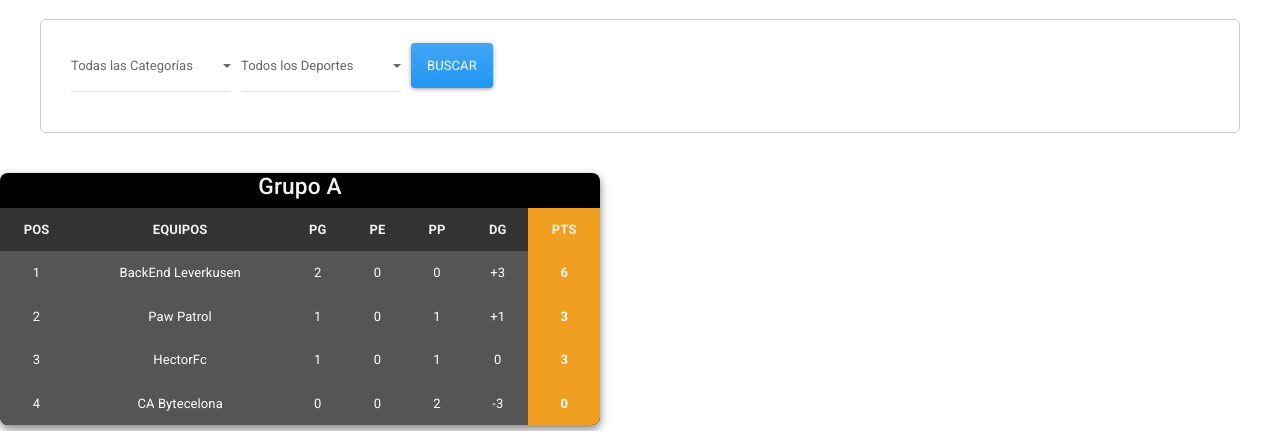
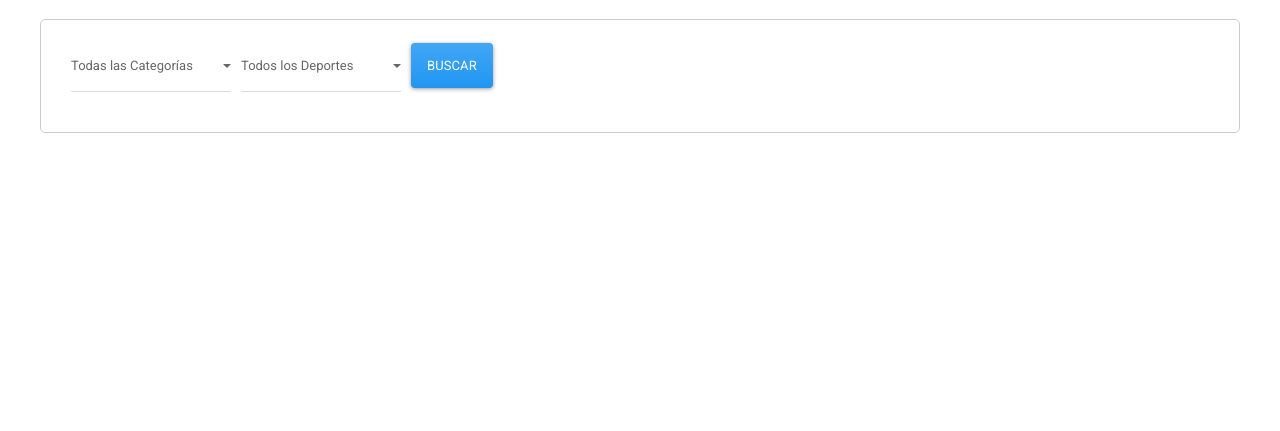
Before and after one commit to ParisNicolas/CopaRenault-Admin, a Flask app: page /partidos in a window 1280 px wide. Shown: the part 369-800 px from the top of the page. Run offline with Flask 3, Linux system fonts and the light colour scheme; some libraries are stand-ins or nearby versions.

Commit message:
Me dejo de andar el venv, me quiero matar

```diff
--- a/app/routes/sports.py
+++ b/app/routes/sports.py
@@ -1,33 +1,30 @@
-from flask import Blueprint, flash, redirect, render_template, request, url_for
+from flask import Blueprint, render_template, request
 from app import db
-from app.models import Inscripcion
-from app.models import Partido
 from app.models import Equipo
 from collections import defaultdict
 
-#from app.models import Carrito, Producto, CarritoProducto, Transaccion
-#from app.forms import TarjetaForm
-
 sport_bp = Blueprint('sport_bp', __name__, template_folder='templates')
 
-@sport_bp.route('/partidos', defaults={'deporte': 'futbol', 'categoria': 'mayor'})
+@sport_bp.route('/partidos', defaults={'deporte': None, 'categoria': None})
 @sport_bp.route('/partidos/<deporte>/<categoria>')
 def partidos(deporte, categoria):
+    # Filtrar equipos según el deporte y la categoría
+    query = Equipo.query
+    if deporte:
+        query = query.filter_by(deporte=deporte)
+    if categoria:
+        query = query.filter_by(categoria=categoria)
 
-    equipos = Equipo.query.filter_by(deporte=deporte, categoria=categoria).order_by(Equipo.grupo).all()
+    equipos = query.order_by(Equipo.grupo).all()
 
-    #agrupar por grupo
+    # Agrupar equipos por grupo
     equipos_por_grupo = defaultdict(list)
     for equipo in equipos:
         equipos_por_grupo[equipo.grupo].append(equipo)
 
-    #acceder a los equipos por grupo
-    for grupo, equipos in equipos_por_grupo.items():
-        print(f'Grupo {grupo}:')
-        for equipo in equipos:
-            print(f'{equipo.nombre} - {equipo.colegio}')
+    return render_template('deportes/partidos.html', grupos=equipos_por_grupo)
 
-    return render_template('deportes/partidos.html', grupos= equipos_por_grupo)
+
     """datos = []
     for equipo in equipos:
         datos.append({"nombre":equipo.deporte, "grupo":registro.grupo_equipo, "pts":registro.puntos_equipo})
--- a/app/templates/deportes/partidos.html
+++ b/app/templates/deportes/partidos.html
@@ -3,8 +3,6 @@
 {% block extra_head %}
     <link rel="stylesheet" href="https://cdn.jsdelivr.net/npm/bootstrap@5.3.3/dist/css/bootstrap.min.css">
 {% endblock %}
-
-
 
 {% block body %}
 <style>
@@ -48,14 +46,10 @@
     }
 </style>
 
-
 <div class="col-md-16" style="margin: 40px;">
-    <div class="admin_bar"
-        style="border: 1px solid #ccc; padding: 20px; border-radius: 5px; display: flex; justify-content: space-between; align-items: flex-start;">
+    <div class="admin_bar" style="border: 1px solid #ccc; padding: 20px; border-radius: 5px; display: flex; justify-content: space-between; align-items: flex-start;">
 
         <div class="filter-container" style="display: flex; align-items: center; margin-bottom: 20px;">
-
-
             <div class="dropdown" style="margin-left: 10px;width: 160px;">
                 <select id="categoriaFilter" class="form-control">
                     <option value="">Todas las Categorías</option>
@@ -81,58 +75,21 @@
     </div>
 </div>
 
-<div class="tabla-clasificacion">
-    <h3>Grupo A</h3>
-    <table>
-        <thead>
-            <tr>
-                <th>POS</th>
-                <th>EQUIPOS</th>
-                <th>PG</th>
-                <th>PE</th>
-                <th>PP</th>
-                <th>DG</th>
-                <th class="highlight">PTS</th>
-            </tr>
-        </thead>
-        <tbody>
-            <tr>
-                <td>1</td>
-                <td>BackEnd Leverkusen</td>
-                <td>2</td>
-                <td>0</td>
-                <td>0</td>
-                <td>+3</td>
-                <td class="highlight">6</td>
-            </tr>
-            <tr>
-                <td>2</td>
-                <td>Paw Patrol</td>
-                <td>1</td>
-                <td>0</td>
-                <td>1</td>
-                <td>+1</td>
-                <td class="highlight">3</td>
-            </tr>
-            <tr>
-                <td>3</td>
-                <td>HectorFc</td>
-                <td>1</td>
-                <td>0</td>
-                <td>1</td>
-                <td>0</td>
-                <td class="highlight">3</td>
-            </tr>
-            <tr>
-                <td>4</td>
-                <td>CA Bytecelona</td>
-                <td>0</td>
-                <td>0</td>
-                <td>2</td>
-                <td>-3</td>
-                <td class="highlight">0</td>
-            </tr>
-        </tbody>
-    </table>
-</div>
+<script>
+    document.getElementById("applyFiltersBtn").addEventListener("click", function () {
+        const categoria = document.getElementById("categoriaFilter").value;
+        const deporte = document.getElementById("deporteFilter").value;
+        window.location.href = `/partidos/${deporte}/${categoria}`;
+    });
+</script>
+
+{% for grupo, equipos in grupos.items() %}
+    <h2>Grupo {{ grupo }}</h2>
+    <ul>
+        {% for equipo in equipos %}
+            <li>{{ equipo.nombre }} - {{ equipo.colegio }} ({{ equipo.deporte }}, {{ equipo.categoria }})</li>
+        {% endfor %}
+    </ul>
+{% endfor %}
+
 {% endblock %}
```
